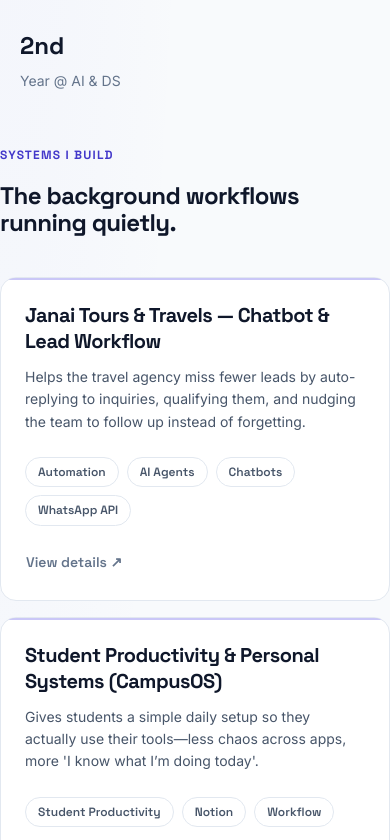
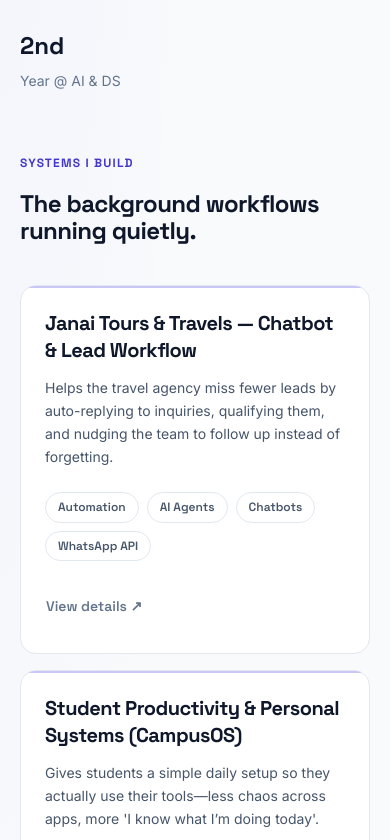
Before and after one commit to SanghpalBhakte/Personal-Porfolio-V2, a React (Vite) app: page / in a window 390 px wide. Shown: the part 924-1764 px from the top of the page. Built offline with nearby package versions, Linux system fonts and the light colour scheme.

Commit message:
fix: resolve mobile padding and side-gutter clipping in Systems section

```diff
--- a/src/components/Systems.module.css
+++ b/src/components/Systems.module.css
@@ -1,5 +1,6 @@
 .systemsSection {
-  padding: var(--sp-8) 0 var(--sp-32) 0;
+  padding-top: var(--sp-12);
+  padding-bottom: var(--sp-16);
 }
 
 .grid {
@@ -14,14 +15,14 @@
   font-size: var(--text-xl);
   margin-bottom: var(--sp-3);
   color: var(--text);
-  line-height: 1.3;
+  line-height: 1.35;
 }
 
 .desc {
   font-size: var(--text-sm);
   color: var(--text-2);
   margin-bottom: var(--sp-6);
-  line-height: 1.6;
+  line-height: 1.65;
 }
 
 /* Subtle accent line on top of each card to match Hero accent */
@@ -61,9 +62,12 @@
   align-self: flex-start;
   font-size: var(--text-sm);
   padding: 0;
+  min-height: 44px;
+  display: inline-flex;
+  align-items: center;
 }
 
-/* ── Responsive ── */
+/* ── Responsive Breakpoints ── */
 @media (max-width: 900px) {
   .grid {
     grid-template-columns: repeat(2, 1fr);
@@ -72,7 +76,8 @@
 
 @media (max-width: 640px) {
   .systemsSection {
-    padding: var(--sp-4) 0 var(--sp-24) 0;
+    padding-top: var(--sp-6);
+    padding-bottom: var(--sp-10);
   }
   .grid {
     grid-template-columns: 1fr;
--- a/src/components/Systems.tsx
+++ b/src/components/Systems.tsx
@@ -7,7 +7,8 @@ interface SystemsProps {
 
 export default function Systems({ systems }: SystemsProps) {
   return (
-    <section className={`${styles.systemsSection} container`} id="systems" aria-labelledby="systems-heading">
+    <section className={`section ${styles.systemsSection}`} id="systems" aria-labelledby="systems-heading">
+      <div className="container">
         <header className="section-header">
           <p className="eyebrow" aria-hidden="true">Systems I Build</p>
           <h2 id="systems-heading">The background workflows running quietly.</h2>
@@ -33,6 +34,7 @@ export default function Systems({ systems }: SystemsProps) {
             </li>
           ))}
         </ul>
+      </div>
     </section>
   );
 }
```
Lines whose indentation alone changed are shown as unchanged.
